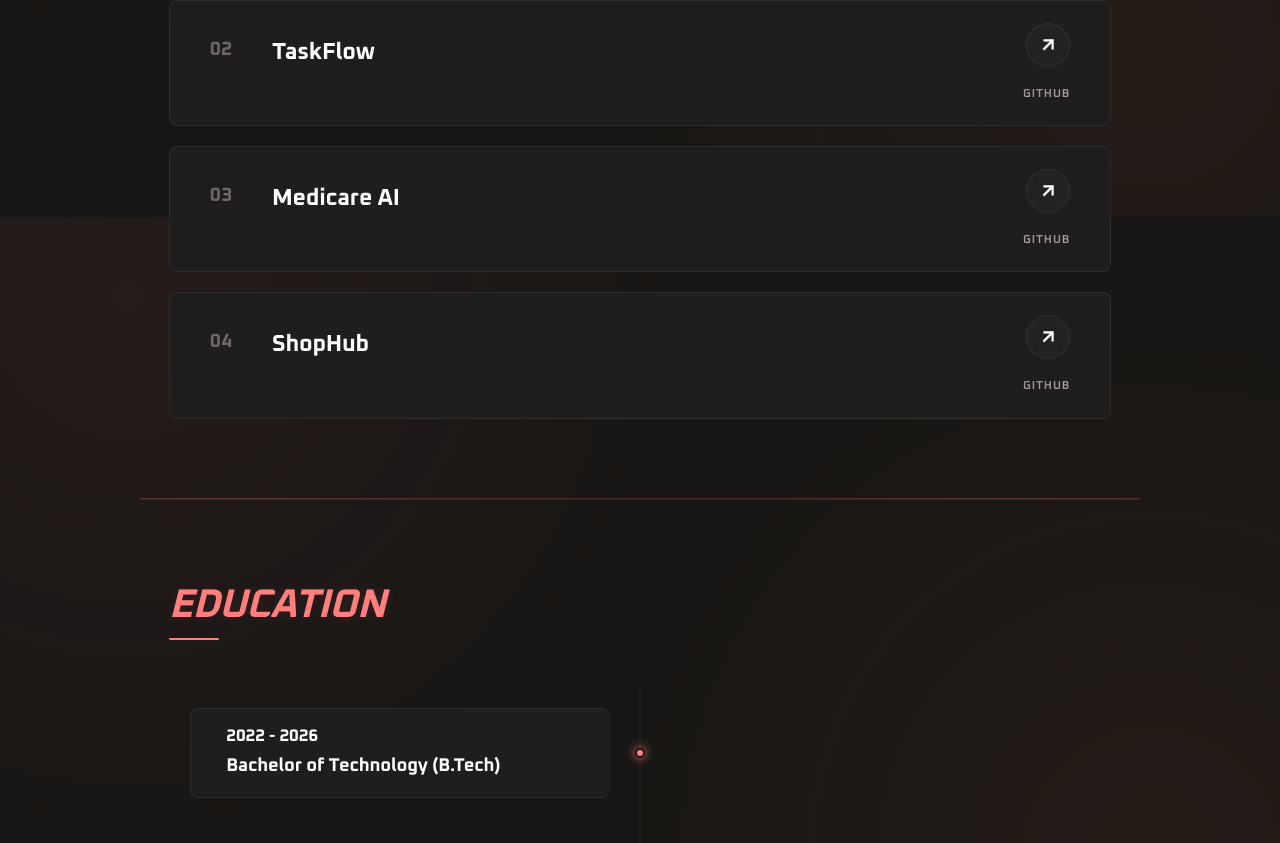
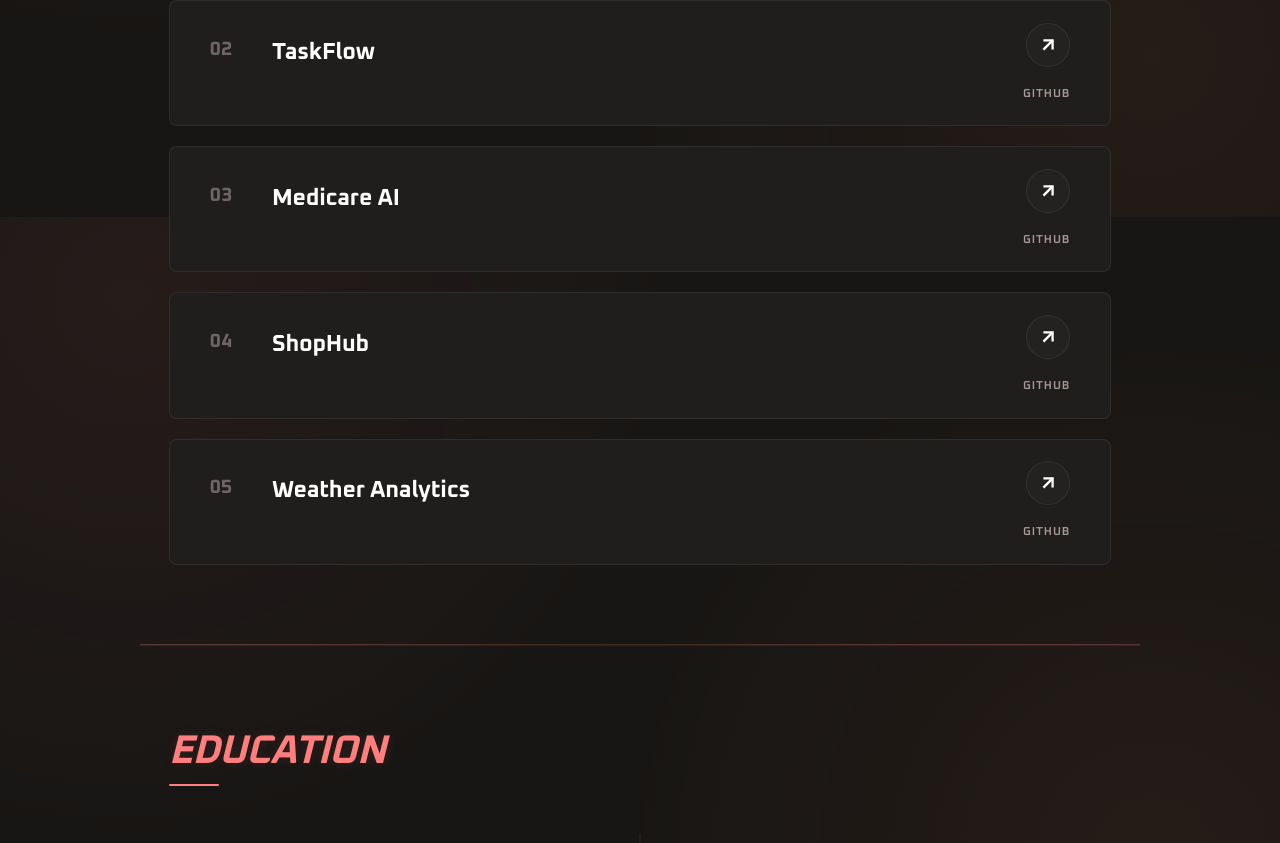
Before and after one commit to papnai-09/My-Portfolio, a React (Vite) app: page / in a window 1280 px wide. Shown: the part 2183-3026 px from the top of the page. Built offline with nearby package versions, Linux system fonts and the light colour scheme.

Commit message:
Add NASA-inspired Weather Analytics project with live demo and GitHub links

```diff
--- a/src/App.jsx
+++ b/src/App.jsx
@@ -582,6 +582,21 @@ export default function App() {
                   <li>Integrated REST APIs and optimized application performance with reusable components.</li>
                 </ul>
               </div>
+
+              <div className="resume-item" style={{ marginTop: '1rem' }}>
+                <div className="resume-item-header">
+                  <span>Weather Analytics — NASA-Inspired Weather Dashboard</span>
+                  <span style={{ color: 'var(--accent)' }}>JavaScript / APIs</span>
+                </div>
+                <div className="resume-item-sub">
+                  <span>Tech Stack: HTML5, CSS3, JavaScript, OpenWeatherMap API, Leaflet.js</span>
+                </div>
+                <ul className="resume-desc-list">
+                  <li>Built a NASA-inspired weather forecasting dashboard with real-time data & analytics.</li>
+                  <li>Integrated Leaflet.js interactive maps and OpenWeatherMap API for 5-day forecasts.</li>
+                  <li>Implemented responsive design and dynamic visual charts for atmospheric metrics.</li>
+                </ul>
+              </div>
             </div>
 
             <div className="resume-section">
--- a/src/components/ProjectsSawad.jsx
+++ b/src/components/ProjectsSawad.jsx
@@ -36,6 +36,15 @@ const projectsList = [
     liveUrl: 'https://mission-10-eight.vercel.app/',
     githubUrl: 'https://github.com/papnai-09/shop-hub',
     accentColor: '#f47c4a'
+  },
+  {
+    title: 'Weather Analytics',
+    subtitle: 'NASA-Inspired Weather Dashboard',
+    tech: ['HTML5', 'CSS3', 'JavaScript', 'OpenWeatherMap API', 'Leaflet.js'],
+    desc: 'NASA-inspired weather forecasting dashboard built with HTML, CSS, and JavaScript, featuring real-time weather data, interactive maps, 5-day forecasts, and weather analytics.',
+    liveUrl: 'https://will-it-rain-on-my-parade.netlify.app/',
+    githubUrl: 'https://github.com/papnai-09/weather-app',
+    accentColor: '#ff7f7f'
   }
 ];
 
```
